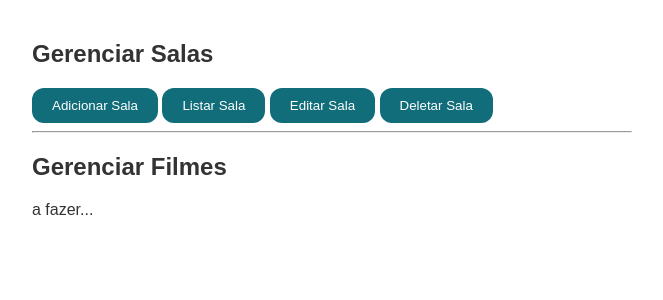
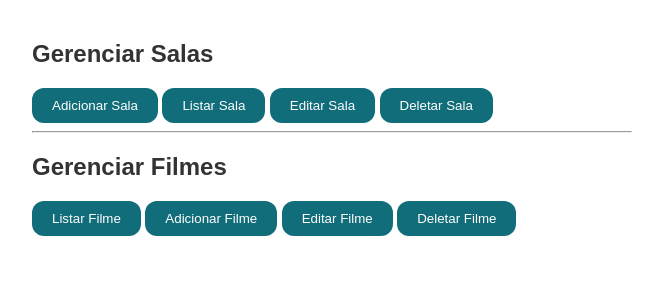
Before and after one commit to TonyRodIv/OpenTickets, a Flask app: page /adm/ in a window 1280 px wide. Shown: the top 300 px of the page, without its empty margins (308-971 px from the left). Run offline with Flask 3, Linux system fonts and the light colour scheme.

Commit message:
gerenciar filmes (alguns erros)
html gerenciar filmes, rotas no adm.py e ajustes

```diff
--- a/routes/adm.py
+++ b/routes/adm.py
@@ -1,16 +1,26 @@
 from flask import Blueprint, render_template, request, redirect, url_for, flash
 from data.gerenciar_sala import listar_salas, adicionar_sala, editar_sala, carregar_salas, deletar_sala
+from data.gerenciar_filmes import carregar_json, salvar_json, ARQUIVO_FILMES, ARQUIVO_SALAS
 
 adm_route = Blueprint('adm', __name__, url_prefix='/adm', template_folder='../templates/adm')
 
 @adm_route.route('/')
 def admInit():
+    # Salas - adm
     listarSala = url_for('adm.listar_salas_view')
     adicionarSala = url_for('adm.adicionar_sala_view')
     editarSala = url_for('adm.editar_sala_view')
     deletarSala = url_for('adm.deletar_sala_view')
+
+    # Filmes - Adm
+    listarFilmes = url_for('listar_filmes_view')
+    adicionarFilme = url_for('adicionar_filme_view')
+    editarFilme = url_for('editar_filme_view')
+    deletarFilme = url_for('remover_filme_view')
     return render_template('admHome.html', listarSala=listarSala, adicionarSala=adicionarSala,
-                           editarSala=editarSala, deletarSala=deletarSala)
+                           editarSala=editarSala, deletarSala=deletarSala,
+                           listarFilmes=listarFilmes, adicionarFilme=adicionarFilme,
+                           editarFilme=editarFilme, deletarFilme=deletarFilme)
 
 # GERENCIAR SALAS
 
@@ -77,11 +87,88 @@ def deletar_sala_view():
     return render_template('deletar_sala.html', salas=salas)
 
 # GERENCIAR FILMES
+def carregar_filmes():
+    return carregar_json(ARQUIVO_FILMES)
 
+def carregar_salas():
+    return carregar_json(ARQUIVO_SALAS)
 
+@adm_route.route('/listar_filmes')
+def listar_filmes_view():
+    filmes = carregar_filmes()
+    return render_template('listar_filmes.html', filmes=filmes)
 
+@adm_route.route('/adicionar_filme', methods=['GET', 'POST'])
+def adicionar_filme_view():
+    salas = carregar_salas()
+    if request.method == 'POST':
+        titulo = request.form['titulo'].strip()
+        duracao = int(request.form['duracao'])
+        classificacao = request.form['classificacao'].strip()
+        genero = request.form['genero'].strip()
+        salas_escolhidas = request.form.getlist('salas')
+        filmes = carregar_filmes()
+        if any(f['titulo'].lower() == titulo.lower() for f in filmes):
+            flash(f"Filme '{titulo}' já existe.", 'danger')
+            return redirect(url_for('adm.adicionar_filme_view'))
+        for s_id in salas_escolhidas:
+            if any(s_id in f.get('salas', []) for f in filmes):
+                flash(f"Sala {s_id} já está ocupada por outro filme.", 'danger')
+                return redirect(url_for('adm.adicionar_filme_view'))
+        filmes.append({
+            "titulo": titulo,
+            "duracao": duracao,
+            "classificacao": classificacao,
+            "genero": genero,
+            "salas": salas_escolhidas
+        })
+        salvar_json(filmes, ARQUIVO_FILMES)
+        flash(f"Filme '{titulo}' adicionado.", 'success')
+        return redirect(url_for('adm.listar_filmes_view'))
+    return render_template('adicionar_filme.html', salas=salas)
 
+@adm_route.route('/editar_filme/<titulo>', methods=['GET', 'POST'])
+def editar_filme_view(titulo):
+    filmes = carregar_filmes()
+    salas = carregar_salas()
+    filme = next((f for f in filmes if f['titulo'].lower() == titulo.lower()), None)
+    if not filme:
+        flash(f"Filme '{titulo}' não encontrado.", 'danger')
+        return redirect(url_for('adm.listar_filmes_view'))
+    if request.method == 'POST':
+        novo_titulo = request.form['titulo'].strip()
+        duracao = int(request.form['duracao'])
+        classificacao = request.form['classificacao'].strip()
+        genero = request.form['genero'].strip()
+        salas_escolhidas = request.form.getlist('salas')
+        if novo_titulo.lower() != filme['titulo'].lower() and any(f['titulo'].lower() == novo_titulo.lower() for f in filmes):
+            flash(f"Já existe filme com título '{novo_titulo}'.", 'danger')
+            return redirect(url_for('adm.editar_filme_view', titulo=titulo))
+        for s_id in salas_escolhidas:
+            if s_id not in filme['salas'] and any(s_id in f.get('salas', []) for f in filmes):
+                flash(f"Sala {s_id} já está ocupada por outro filme.", 'danger')
+                return redirect(url_for('adm.editar_filme_view', titulo=titulo))
+        filme['titulo'] = novo_titulo
+        filme['duracao'] = duracao
+        filme['classificacao'] = classificacao
+        filme['genero'] = genero
+        filme['salas'] = salas_escolhidas
+        salvar_json(filmes, ARQUIVO_FILMES)
+        flash(f"Filme '{novo_titulo}' atualizado.", 'success')
+        return redirect(url_for('adm.listar_filmes_view'))
+    return render_template('editar_filme.html', filme=filme, salas=salas)
 
+@adm_route.route('/remover_filme/<titulo>', methods=['GET', 'POST'])
+def remover_filme_view(titulo):
+    filmes = carregar_filmes()
+    filme = next((f for f in filmes if f['titulo'].lower() == titulo.lower()), None)
+    if not filme:
+        flash("Filme não encontrado.", 'danger')
+        return redirect(url_for('adm.listar_filmes_view'))
+    if request.method == 'POST':
+        # Lógica de remoção aqui
+        return redirect(url_for('adm.listar_filmes_view'))
+    return render_template('remover_filme.html', filme=filme)
 
 
 # GERENCIAR ASSENTOS
--- a/templates/adm/admHome.html
+++ b/templates/adm/admHome.html
@@ -15,7 +15,10 @@
     <a href={{deletarSala}}><button>Deletar Sala</button></a>
     <hr>
     <h2>Gerenciar Filmes</h2>
-    <p>a fazer...</p>
+    <a href={{listarFilmes}}><button>Listar Filme</button></a>
+    <a href={{adicionarFilme}}><button>Adicionar Filme</button></a>
+    <a href={{editarFilme}}><button>Editar Filme</button></a>
+    <a href={{deletarFilme}}><button>Deletar Filme</button></a>
 </body>
 
 </html>
```
Also changed, not shown: templates/adm/adicionar_filmes.html (added, +22 -0 lines), templates/adm/deletar_filme.html (added, +14 -0 lines), templates/adm/editar_filme.html (added, +24 -0 lines), templates/adm/listar_filmes.html (added, +22 -0 lines).
